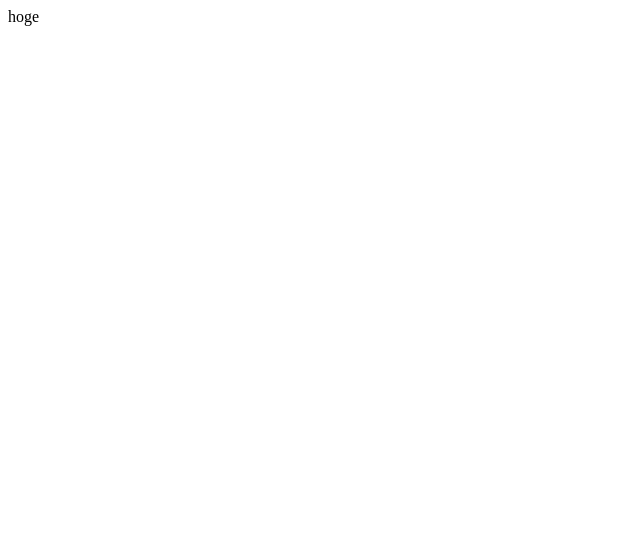
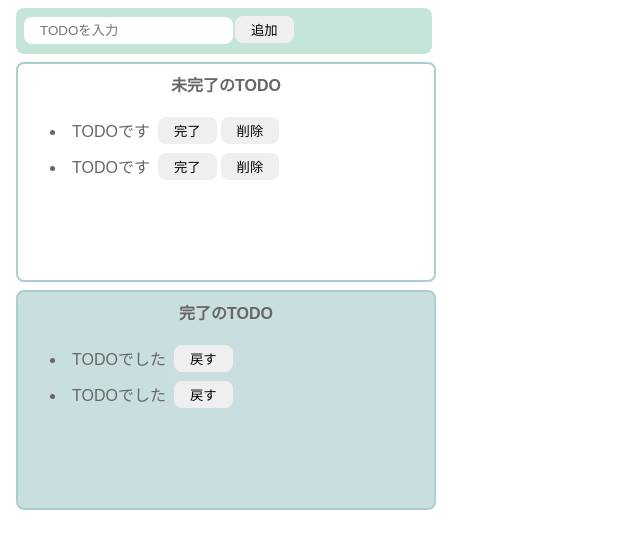
Before and after one commit to ElasticoCode/udemy-react-js-todo-app, a React (Vite) app: page / in a window 1280 px wide. Shown: the top 548 px of the page, without its empty margins (0-640 px from the left). Built offline with nearby package versions, Linux system fonts and the light colour scheme.

Commit message:
構造作成(マークアップ)

```diff
--- a/src/Todo.css
+++ b/src/Todo.css
@@ -0,0 +1,66 @@
+body {
+    font-family: sans-serif;
+    color: #666;
+}
+
+input {
+    border-radius: 8px;
+    border: none;
+    padding: 6px 16px;
+}
+
+button {
+    border-radius: 8px;
+    border: none;
+    padding: 4px 16px;
+    margin: 0px 2px;
+}
+
+button:hover {
+    background-color: #79a8a9;
+    color: #fff;
+    cursor: pointer;
+}
+
+.input-area {
+    background-color: #c6e5d9;
+    width: 400px;
+    height: 30px;
+    padding: 8px;
+    margin: 8px;
+    border-radius: 8px;
+}
+
+.incomplete-area {
+    border: 2px solid #aacfd0;
+    width: 400px;
+    min-height: 200px;
+    padding: 8px;
+    margin: 8px;
+    border-radius: 8px;
+}
+
+.complete-area {
+    border: 2px solid #aacfd0;
+    width: 400px;
+    min-height: 200px;
+    padding: 8px;
+    margin: 8px;
+    border-radius: 8px;
+    background-color: #c9dede;
+}
+
+.title {
+    text-align: center;
+    margin-top: 0;
+    font-weight: bold;
+}
+
+.list-row {
+    display: flex;
+    align-items: center;
+}
+
+.todo-item {
+    margin: 6px;
+}
--- a/src/Todo.jsx
+++ b/src/Todo.jsx
@@ -1,5 +1,48 @@
 import './Todo.css';
 
 export const Todo = () => {
-  return <div>hoge</div>;
+  return (
+    <>
+        <div className="input-area">
+          <input placeholder="TODOを入力" />
+          <button>追加</button>
+        </div>
+        <div className="incomplete-area">
+          <p className="title">未完了のTODO</p>
+          <ul>
+            <li>
+              <div className="list-row">
+                <p className="todo-item">TODOです</p>
+                <button>完了</button>
+                <button>削除</button>
+              </div>
+            </li>
+            <li>
+              <div className="list-row">
+                <p className="todo-item">TODOです</p>
+                <button>完了</button>
+                <button>削除</button>
+              </div>
+            </li>
+          </ul>
+        </div>
+        <div className="complete-area">
+        <p className="title">完了のTODO</p>
+          <ul>
+            <li>
+              <div className="list-row">
+                <p className="todo-item">TODOでした</p>
+                <button>戻す</button>
+              </div>
+            </li>
+            <li>
+              <div className="list-row">
+                <p className="todo-item">TODOでした</p>
+                <button>戻す</button>
+              </div>
+            </li>
+          </ul>
+        </div>
+    </>
+  );
 };
```
